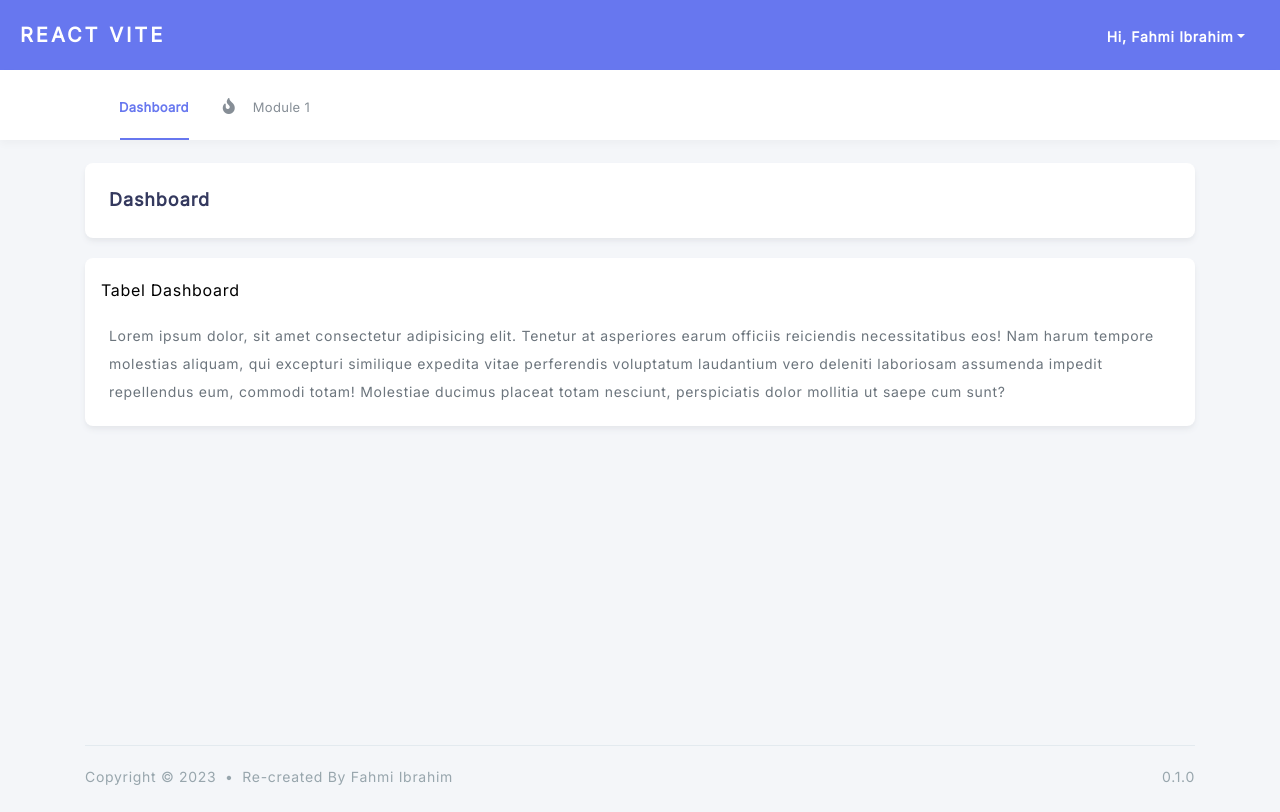
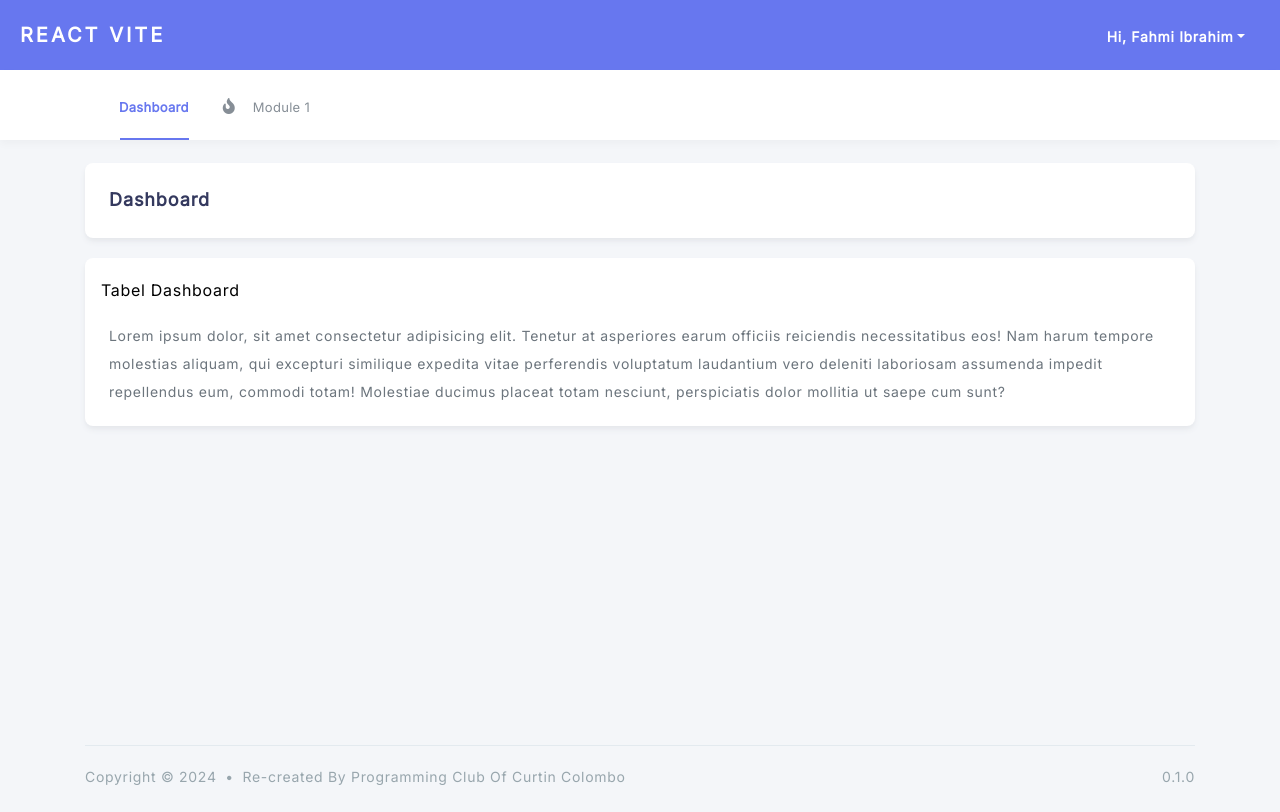
Before and after one commit to yasith7835/CCEventsAdmin, a React (Vite) app in the folder frontend/: page / in a window 1280 px wide. Built offline with nearby package versions, Linux system fonts and the light colour scheme.

Commit message:
Updated footer

```diff
--- a/frontend/src/components/Footer.jsx
+++ b/frontend/src/components/Footer.jsx
@@ -5,9 +5,9 @@ export default function Footer() {
     return (
         <footer className="main-footer">
             <div className="footer-left">
-                Copyright &copy; 2023 <div className="bullet"></div> Re-created
-                By
-                <a href="https://github.com/fhmiibrhimdev"> Fahmi Ibrahim</a>
+                Copyright &copy; 2024 <div className="bullet"></div> Re-created
+                By <a href="https://www.instagram.com/cc_programming_club/">Programming Club Of Curtin Colombo</a>
+
             </div>
             <div className="footer-right">0.1.0</div>
         </footer>
```
